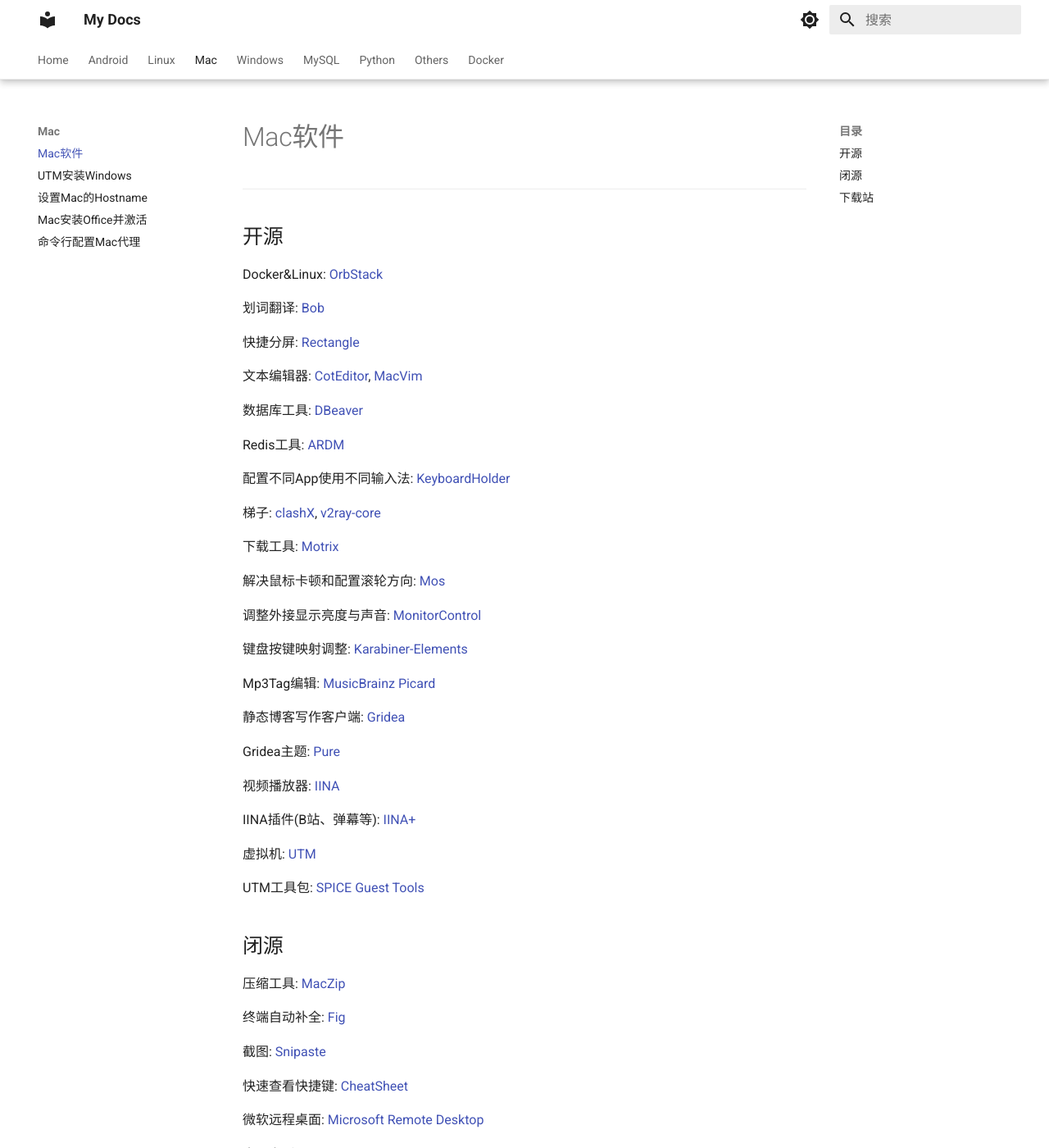
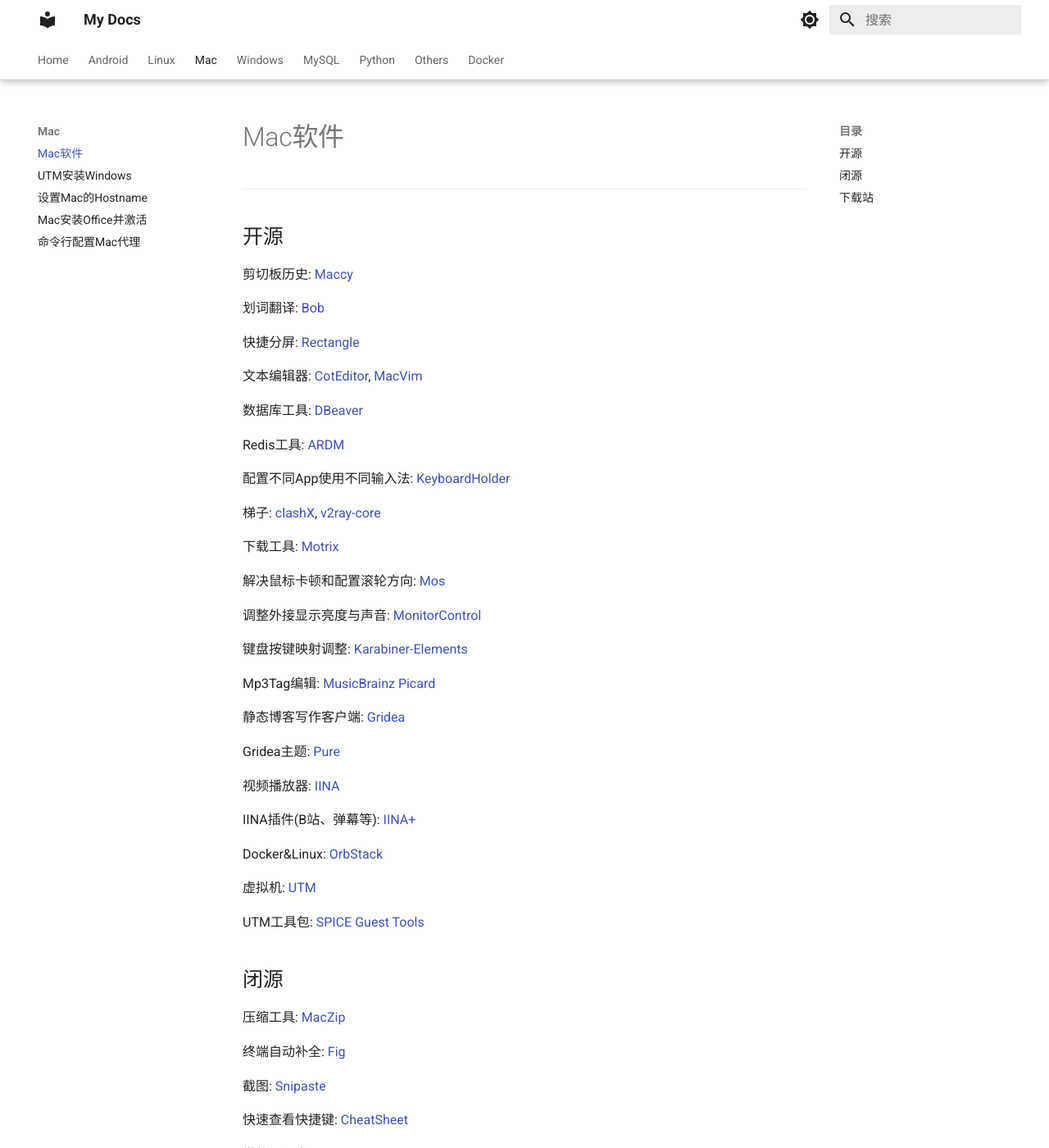
Before and after one commit to gfourdx/mydocs, an MkDocs documentation site: the page built from docs/mac/MacOS软件.md, in a window 1280 px wide and 1400 px high. Shown: the whole window at 82% size. Built offline with MkDocs 1.6.1 and Material for MkDocs 9.7.7, drawn with Linux system fonts in a browser that asks for light colours.

Commit message:
更新文档

```diff
--- a/docs/mac/MacOS软件.md
+++ b/docs/mac/MacOS软件.md
@@ -4,7 +4,7 @@
 
 ## 开源
 
-Docker&Linux: [OrbStack](https://github.com/orbstack/orbstack)
+剪切板历史: [Maccy](https://github.com/p0deje/Maccy)
 
 划词翻译: [Bob](https://github.com/ripperhe/Bob)
 
```
Also changed, not shown: other parts of docs/mac/MacOS软件.md (+2 -0 lines).
